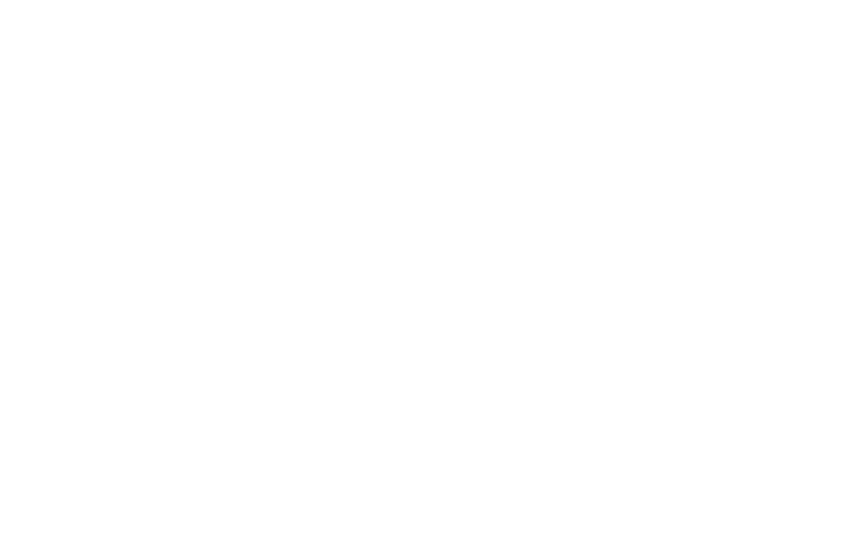
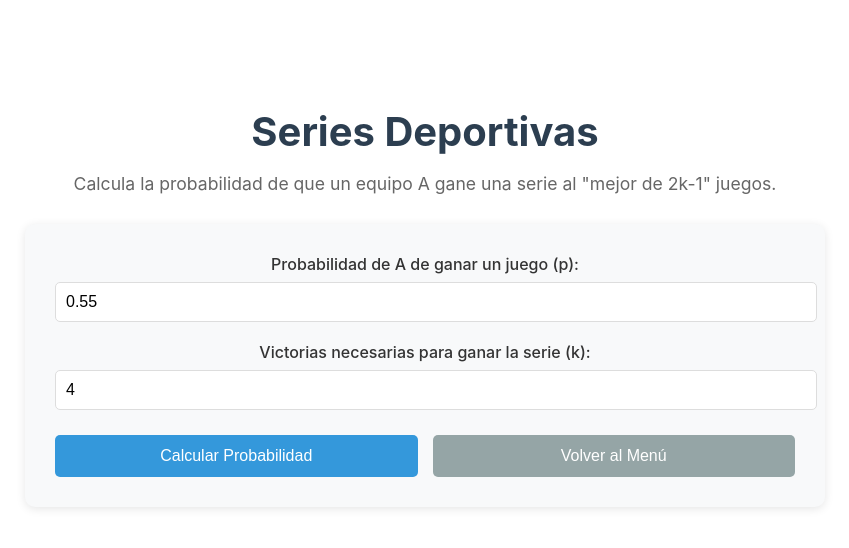
Before and after one commit to VargasAPI/IO, a React (Create React App) app in the folder client/: page /series-deportivas in a window 1280 px wide. Before the commit this address had no page. Shown: the top 548 px of the page, without its empty margins (215-1064 px from the left). Built offline with nearby package versions, Linux system fonts and the light colour scheme.

Commit message:
Series Deportivas terminado

```diff
--- /dev/null
+++ b/client/src/pages/SeriesDeportivas.jsx
@@ -0,0 +1,158 @@
+import React, { useState } from 'react';
+import { useNavigate } from 'react-router-dom';
+import '../css/Algorithm.css';
+
+function SeriesDeportivas() {
+  const navigate = useNavigate();
+
+  const [probA, setProbA] = useState('0.55');
+  const [winsNeeded, setWinsNeeded] = useState('4');
+
+  const [probability, setProbability] = useState(null);
+  // NUEVO ESTADO: para almacenar la tabla de DP
+  const [dpTable, setDpTable] = useState(null);
+
+  /**
+   * Calcula la probabilidad de que A gane la serie.
+   * @param {number} p - Probabilidad de que A gane un solo juego (constante)
+   * @param {number} k - Número de victorias necesarias para ganar la serie
+   */
+  const calcularProbabilidad = (p, k) => {
+    const q = 1.0 - p;
+
+    // Crear la tabla de DP de (k+1)x(k+1)
+    const dp = Array(k + 1).fill(0).map(() => Array(k + 1).fill(0.0));
+
+    // Casos triviales (o base)
+    // Si A necesita 0 victorias (i=0), ya ganó. Prob = 1.0
+    for (let j = 1; j <= k; j++) {
+      dp[0][j] = 1.0;
+    }
+    // Si B necesita 0 victorias (j=0), A ya perdió. Prob = 0.0
+    for (let i = 1; i <= k; i++) {
+      dp[i][0] = 0.0;
+    }
+
+    // Llenar la tabla usando la ecuación recursiva
+    // Tabla(i,j) = p * Tabla(i-1, j) + q * Tabla(i, j-1)
+    for (let i = 1; i <= k; i++) {
+      for (let j = 1; j <= k; j++) {
+        dp[i][j] = p * dp[i - 1][j] + q * dp[i][j - 1];
+      }
+    }
+
+    // El resultado es la probabilidad en el estado inicial (k, k)
+    setProbability(dp[k][k]);
+    // Guardamos la tabla completa para mostrarla
+    setDpTable(dp);
+  };
+
+  const handleSubmit = (e) => {
+    e.preventDefault();
+    // Reseteamos la tabla anterior al hacer un nuevo cálculo
+    setDpTable(null);
+    setProbability(null);
+
+    const p = parseFloat(probA);
+    const k = parseInt(winsNeeded, 10);
+
+    if (isNaN(p) || p < 0 || p > 1 || isNaN(k) || k <= 0) {
+      alert("Por favor, ingrese valores válidos.");
+      return;
+    }
+
+    calcularProbabilidad(p, k);
+  };
+
+  const handleBack = () => {
+    navigate('/');
+  };
+
+  return (
+    <div className="algorithm-container">
+      <h1>Series Deportivas</h1>
+      <p className="description">
+        Calcula la probabilidad de que un equipo A gane una serie al "mejor de 2k-1" juegos.
+      </p>
+
+      <form className="algorithm-form" onSubmit={handleSubmit}>
+        <div className="form-group">
+          <label htmlFor="probA">Probabilidad de A de ganar un juego (p):</label>
+          <input
+            type="number"
+            id="probA"
+            value={probA}
+            onChange={(e) => setProbA(e.target.value)}
+            step="0.01"
+            min="0"
+            max="1"
+          />
+        </div>
+
+        <div className="form-group">
+          <label htmlFor="winsNeeded">Victorias necesarias para ganar la serie (k):</label>
+          <input
+            type="number"
+            id="winsNeeded"
+            value={winsNeeded}
+            onChange={(e) => setWinsNeeded(e.target.value)}
+            step="1"
+            min="1"
+          />
+        </div>
+
+        <div className="button-group">
+          <button type="submit" className="btn-submit">
+            Calcular Probabilidad
+          </button>
+          <button type="button" className="btn-back" onClick={handleBack}>
+            Volver al Menú
+          </button>
+        </div>
+      </form>
+
+      {/* Mostrar el resultado principal */}
+      {probability !== null && (
+        <div className="resultado">
+          <h3>Resultado</h3>
+          <p>
+            La probabilidad de que el Equipo A gane la serie (estado [{winsNeeded}, {winsNeeded}]) es:
+            <strong> {probability.toFixed(6)}</strong> (o {(probability * 100).toFixed(4)}%)
+          </p>
+        </div>
+      )}
+      {dpTable && (
+        <div className="table-container">
+          <h3>Tabla de Programación Dinámica (Prob. de A)</h3>
+          <table>
+            <thead>
+              <tr>
+                {/* Encabezado: i = victorias para A, j = victorias para B */}
+                <th>i \ j</th>
+                {dpTable[0].map((_, j) => (
+                  <th key={j}>{j}</th>
+                ))}
+              </tr>
+            </thead>
+            <tbody>
+              {dpTable.map((row, i) => (
+                <tr key={i}>
+                  {/* Encabezado de fila */}
+                  <th>{i}</th>
+                  {/* Celdas de datos */}
+                  {row.map((prob, j) => (
+                    <td key={j}>
+                      {i === 0 && j === 0 ? '-' : prob.toFixed(4)}
+                    </td>
+                  ))}
+                </tr>
+              ))}
+            </tbody>
+          </table>
+        </div>
+      )}
+    </div>
+  );
+}
+
+export default SeriesDeportivas;
```
Also changed, not shown: client/src/App.js (+4 -4 lines), 1 other file (tests, documents, lock files or other folders).
